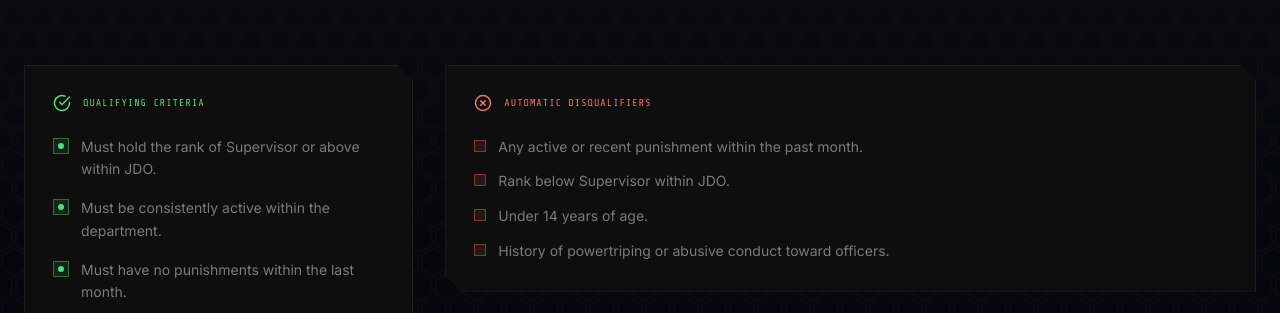
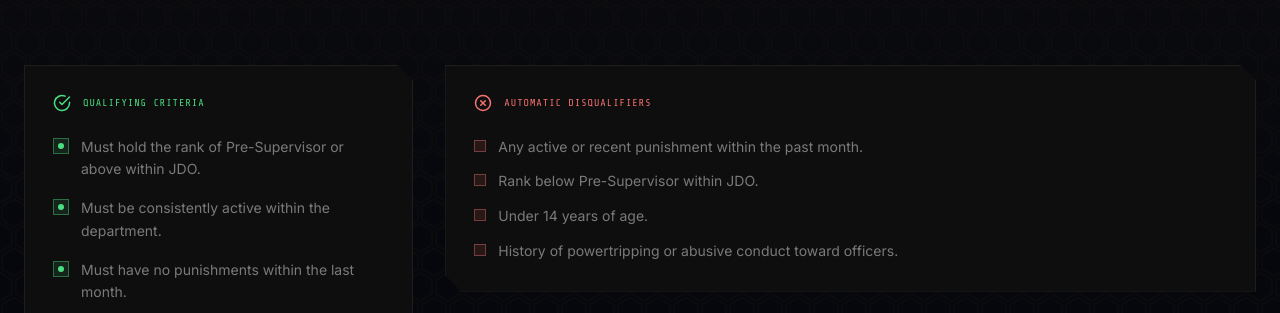
Before and after one commit to DignityDC/boiwebsite, a Next.js app: page / in a window 1280 px wide. Shown: the part 3803-4116 px from the top of the page. Built offline with nearby package versions, Linux system fonts and the light colour scheme; no server answers.

Commit message:
Update eligibility and disqualification criteria

```diff
--- a/components/Requirements.jsx
+++ b/components/Requirements.jsx
@@ -4,7 +4,7 @@ import { motion } from 'framer-motion';
 import { CheckCircle, XCircle, AlertTriangle } from 'lucide-react';
 
 const eligible = [
-  { text: 'Must hold the rank of Supervisor or above within JDO.' },
+  { text: 'Must hold the rank of Pre-Supervisor or above within JDO.' },
   { text: 'Must be consistently active within the department.' },
   { text: 'Must have no punishments within the last month.' },
   { text: 'Must be professional at all times, in all environments.' },
@@ -15,9 +15,9 @@ const eligible = [
 
 const disqualifying = [
   { text: 'Any active or recent punishment within the past month.' },
-  { text: 'Rank below Supervisor within JDO.' },
+  { text: 'Rank below Pre-Supervisor within JDO.' },
   { text: 'Under 14 years of age.' },
-  { text: 'History of powertriping or abusive conduct toward officers.' },
+  { text: 'History of powertripping or abusive conduct toward officers.' },
 ];
 
 const preferred = [
```
